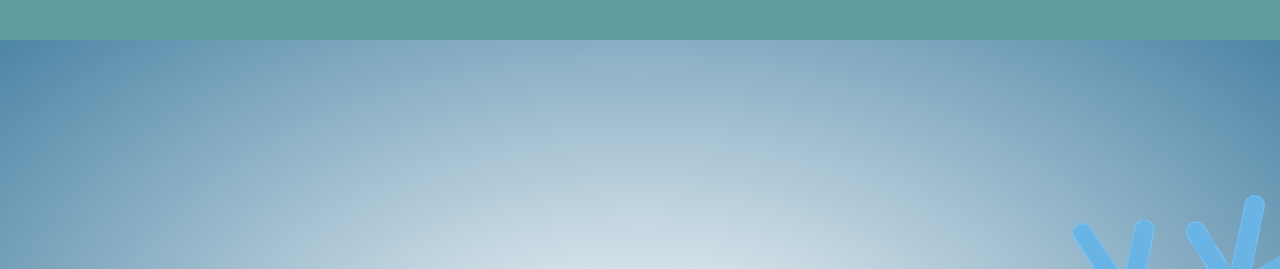
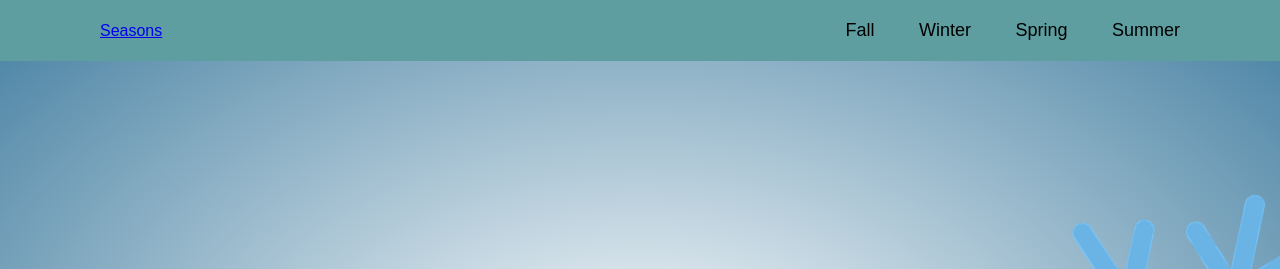
Before and after one commit to roselyntorres/CSS-Animations, a plain HTML site: page winter.html in a window 1280 px wide. Shown: the top 269 px of the page. Drawn offline with Linux system fonts and the light colour scheme; a web font is replaced by a local one.

Commit message:
fix navbar

```diff
--- a/css/summer.css
+++ b/css/summer.css
@@ -185,6 +185,6 @@ body{
     background: #5500fd;
 transition:.3s;
 }
-.navbar a:hover: :before{
-
+.navbar a:hover::before{
+    width: 100%;
 }
--- a/css/winter.css
+++ b/css/winter.css
@@ -168,7 +168,7 @@ body{
    margin-left:40px;
 }
 
-.navbar a :before{
+.navbar a::before{
     content:'';
     position: absolute;
     top:100% ;
@@ -178,3 +178,7 @@ body{
     background: #5500fd;
 transition:.3s;
 }
+
+.navbar a:hover::before{
+    width: 100%;
+}
--- a/winter.html
+++ b/winter.html
@@ -15,7 +15,14 @@
 </head>
 <body>
     <header class="header">
+        <a href="a" class="Seasons">Seasons</a>
+        <nav class="navbar">
+            <a href="index.html">Fall</a>
+            <a href="winter.html">Winter</a>
+            <a href="spring.html">Spring</a>
+            <a href="summer.html">Summer</a>
 
+        </nav>
 
     </header>
     <section>
```
